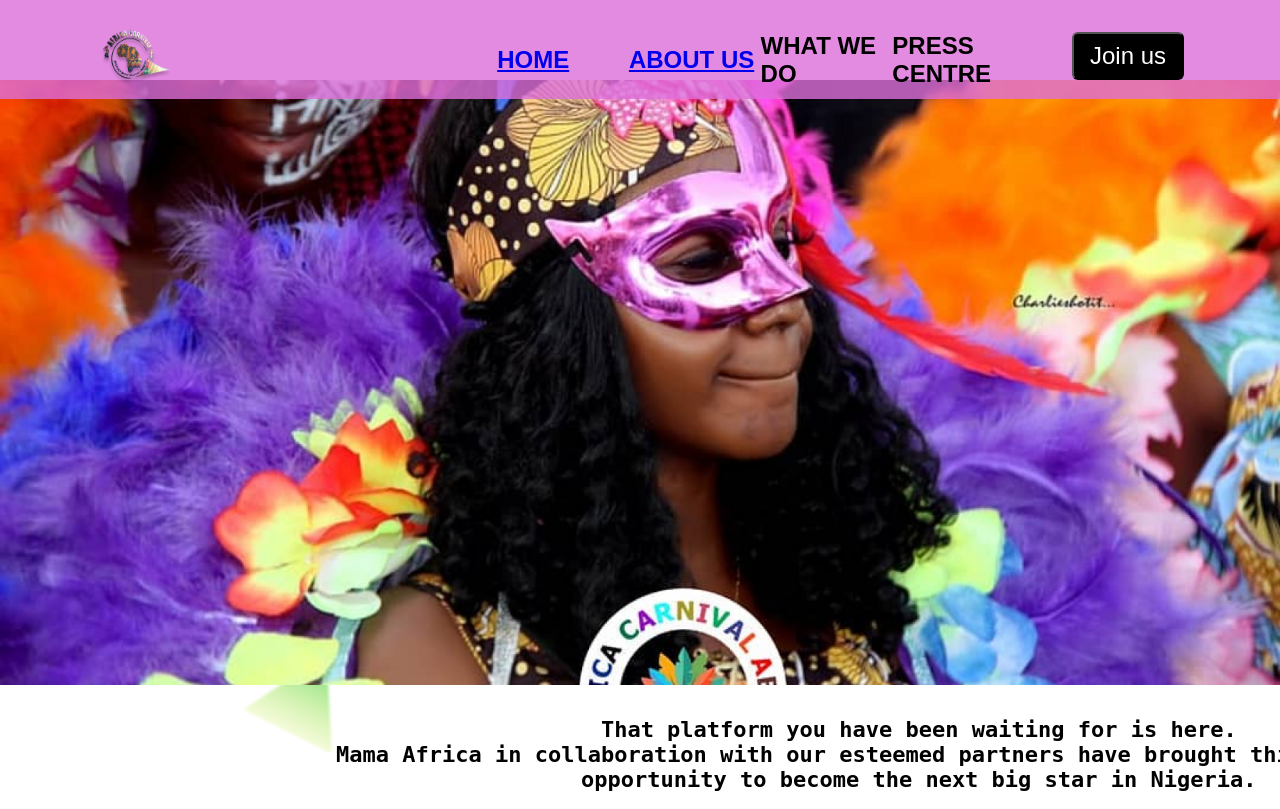
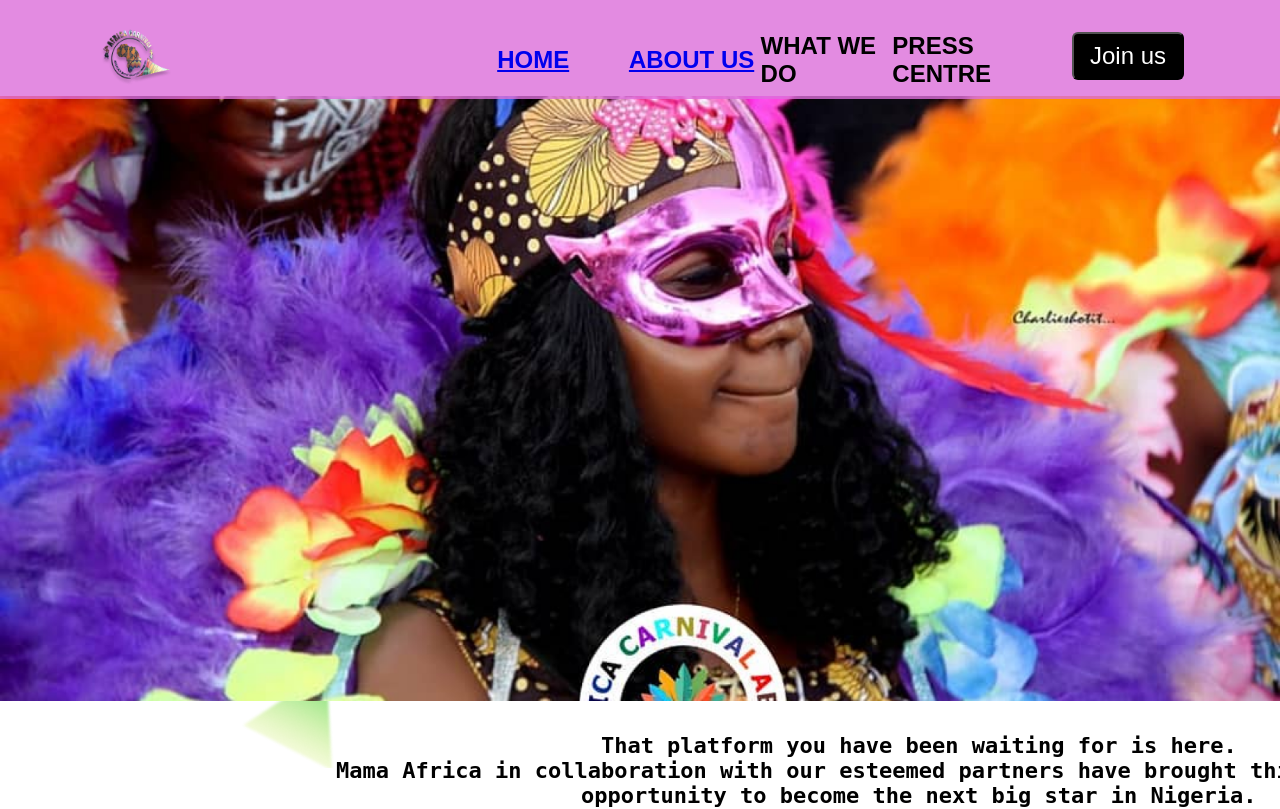
Before and after one commit to Gmukoro/mama-africa-talent-hunt, a React (Vite) app: page / in a window 1280 px wide. Shown: the top 809 px of the page. Built offline with nearby package versions, Linux system fonts and the light colour scheme; a web font is replaced by a local one.

Commit message:
Updates on pixels

```diff
--- a/src/App.css
+++ b/src/App.css
@@ -1,9 +1,6 @@
 .app {
-  /* position: relative; */
   display: flex;
-  /* flex-direction: column; */
   font-family: sans-serif;
-  /* height: 1000px; */
   justify-content: center;
   align-items: center;
   flex-direction: column;
--- a/src/containers/Home/Hero/hero.css
+++ b/src/containers/Home/Hero/hero.css
@@ -4,7 +4,7 @@
   align-items: center;
   justify-content: center;
   width: 100%;
-  margin-top: 5rem;
+  margin-top: 6rem;
 }
 
 .app__hero img {
```
